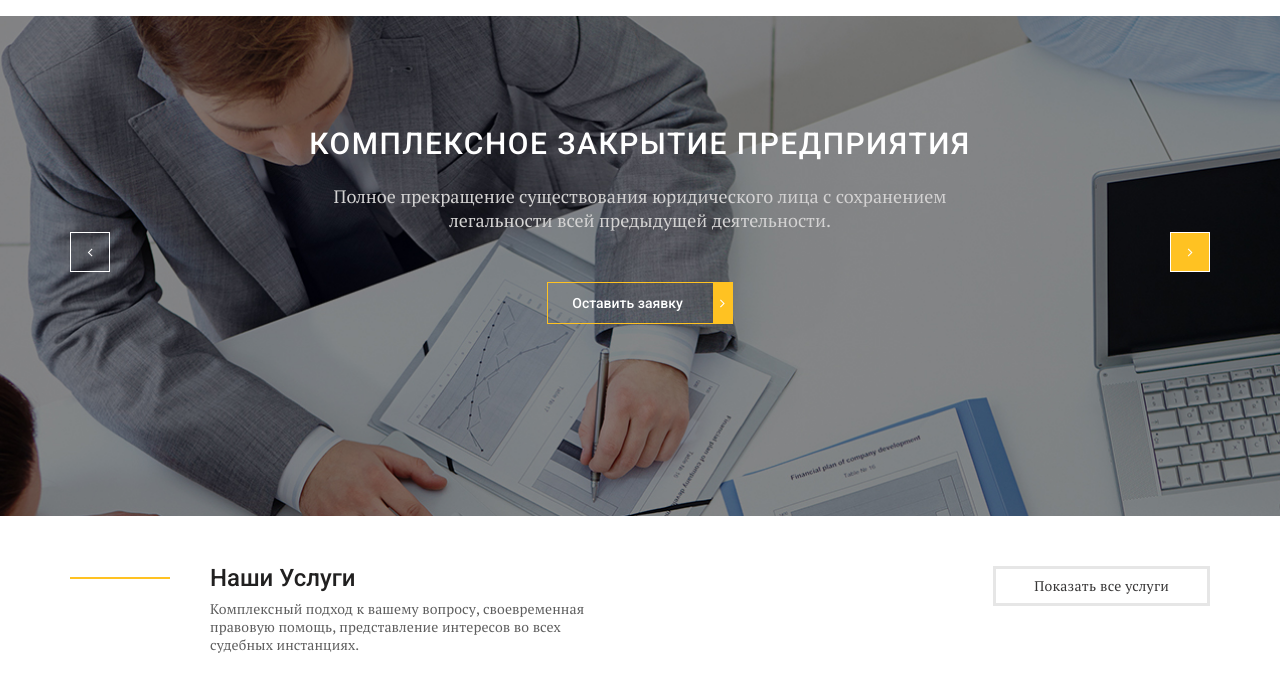
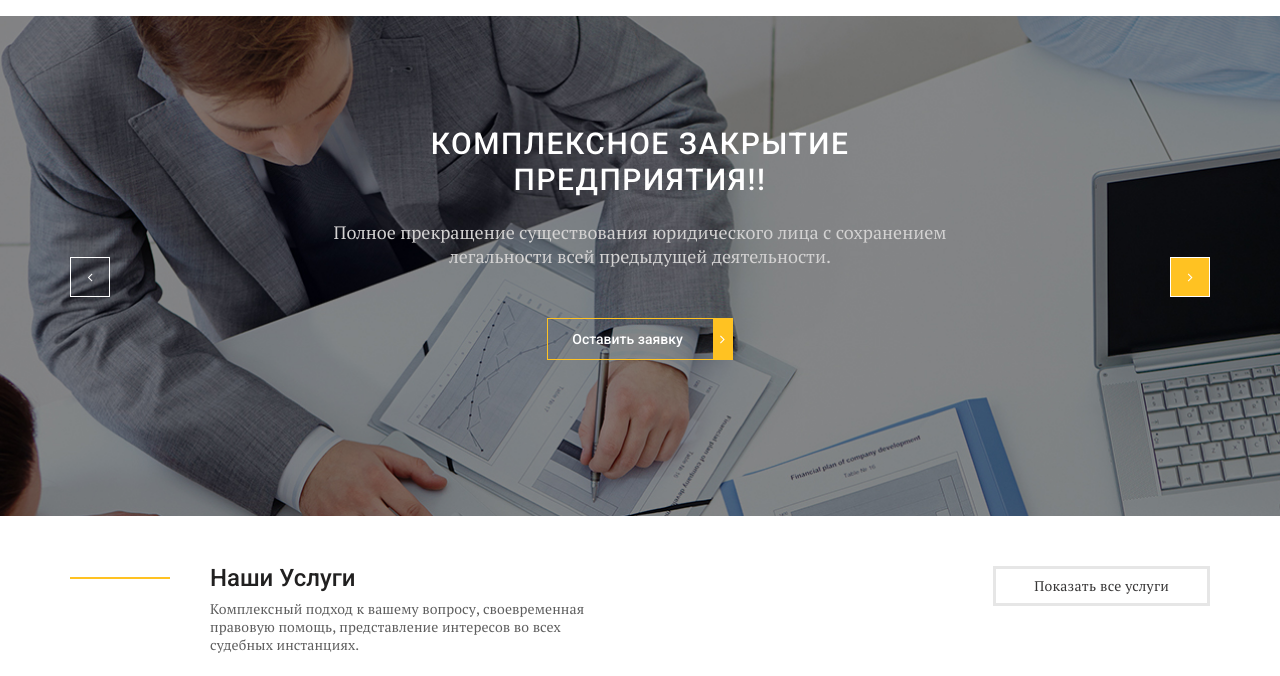
Before and after one commit to Basss2ss/-company, a plain HTML site: page index.html in a window 1280 px wide. Shown: the part 124-800 px from the top of the page. Drawn offline with nearby package versions, Linux system fonts and the light colour scheme; files whose address does not match are found by name.

Commit message:
Update index.html
ok

```diff
--- a/index.html
+++ b/index.html
@@ -59,7 +59,7 @@
                 <div class="slider__item">
                     <div class="slider__item-content">
                         <div class="slider__title">
-                            КОМПЛЕКСНОЕ ЗАКРЫТИЕ ПРЕДПРИЯТИЯ
+                            КОМПЛЕКСНОЕ ЗАКРЫТИЕ ПРЕДПРИЯТИЯ!!
 
                         </div>
                         <div class="slider__text">
```
